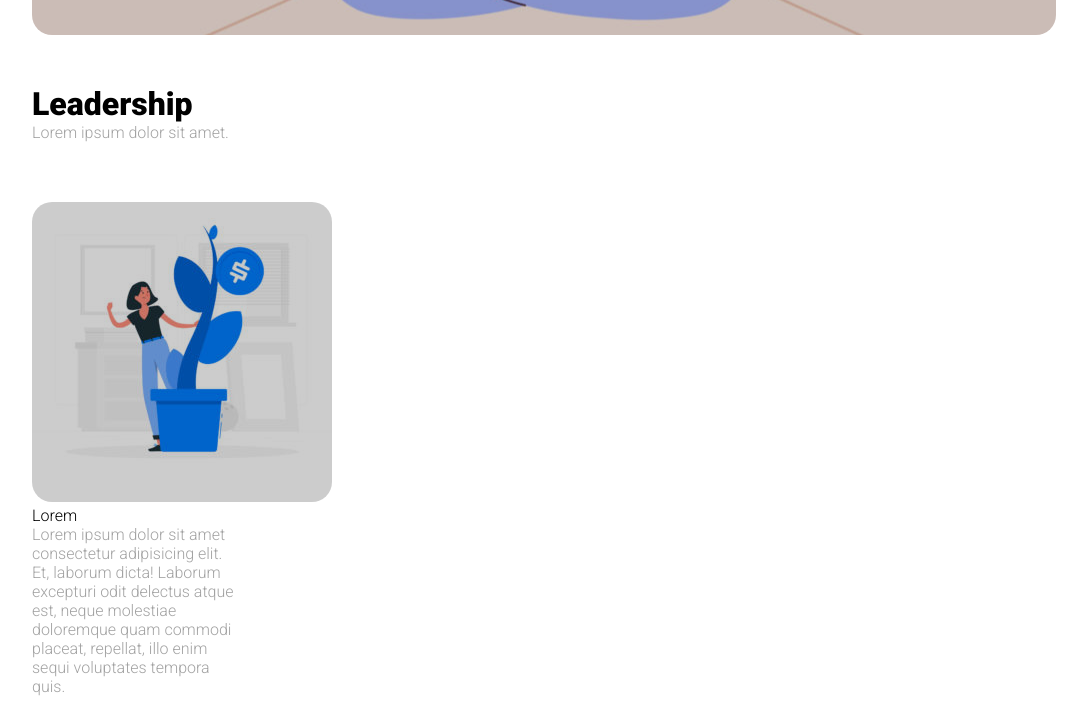
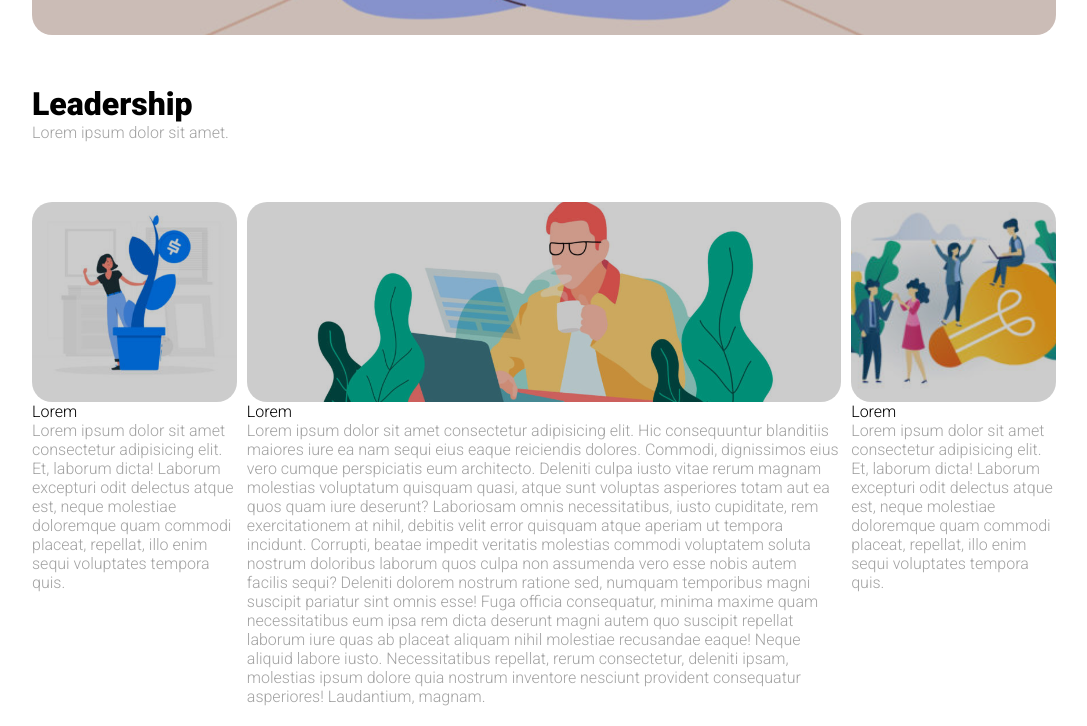
Before and after one commit to rizzamatteo96/htmlcss-wp, a plain HTML site: page index.html in a window 1280 px wide. Shown: the part 645-1371 px from the top of the page, without its empty margins (96-1183 px from the left). Drawn offline with Linux system fonts and the light colour scheme.

Commit message:
add all main content

```diff
--- a/css/style.css
+++ b/css/style.css
@@ -19,11 +19,6 @@ body{
     content: '';
     display: table;
     clear: both;
-}
-
-img{
-    filter: brightness(80%);
-    border-radius: 20px;
 }
 
 
@@ -90,6 +85,7 @@ header nav ul li a{
 
 .content{
     margin-top: 50px;
+    padding: 10px 0;
 }
 
 .content p{
@@ -109,10 +105,26 @@ header nav ul li a{
     margin: 0 10px;
 }
 
-.content{
-    padding: 10px 0;
+.immagine{
+    width: 100%;
+    height: 200px;
+    border-radius: 20px;
+    filter: brightness(80%);
+    background-size: cover;
+    background-position: center;
 }
 
+.content .left .immagine{
+    background-image: url(../img/img-1.jpg);
+}
+
+.content .center .immagine{
+    background-image: url(../img/banner-2.jpg);
+}
+
+.content .right .immagine{
+    background-image: url(../img/img-3.jpg);
+}
 
 /* --- footer --- */
 footer{
--- a/index.html
+++ b/index.html
@@ -63,18 +63,26 @@
                 <div class="content clearfix">
                     <!-- inizio contenitore di sinistra -->
                     <aside class="float-l left">
-                        <img src="img/img-1.jpg" alt="pianta dollaro">
+                        <div class="immagine"></div>
                         <span>Lorem</span>
                         <p>Lorem ipsum dolor sit amet consectetur adipisicing elit. Et, laborum dicta! Laborum excepturi odit delectus atque est, neque molestiae doloremque quam commodi placeat, repellat, illo enim sequi voluptates tempora quis.</p>
                     </aside>
                     <!-- fine contenitore di sinistra -->
 
                     <!-- inizio contenitore centrale -->
-                    <div class="float-l center"></div>
+                    <div class="float-l center">
+                        <div class="immagine"></div>
+                        <span>Lorem</span>
+                        <p>Lorem ipsum dolor sit amet consectetur adipisicing elit. Hic consequuntur blanditiis maiores iure ea nam sequi eius eaque reiciendis dolores. Commodi, dignissimos eius vero cumque perspiciatis eum architecto. Deleniti culpa iusto vitae rerum magnam molestias voluptatum quisquam quasi, atque sunt voluptas asperiores totam aut ea quos quam iure deserunt? Laboriosam omnis necessitatibus, iusto cupiditate, rem exercitationem at nihil, debitis velit error quisquam atque aperiam ut tempora incidunt. Corrupti, beatae impedit veritatis molestias commodi voluptatem soluta nostrum doloribus laborum quos culpa non assumenda vero esse nobis autem facilis sequi? Deleniti dolorem nostrum ratione sed, numquam temporibus magni suscipit pariatur sint omnis esse! Fuga officia consequatur, minima maxime quam necessitatibus eum ipsa rem dicta deserunt magni autem quo suscipit repellat laborum iure quas ab placeat aliquam nihil molestiae recusandae eaque! Neque aliquid labore iusto. Necessitatibus repellat, rerum consectetur, deleniti ipsam, molestias ipsum dolore quia nostrum inventore nesciunt provident consequatur asperiores! Laudantium, magnam.</p>
+                    </div>
                     <!-- fine contenitore centrale -->
 
                     <!-- inizio contenitore di destra -->
-                    <aside class="float-l right"></aside>
+                    <aside class="float-l right">
+                        <div class="immagine"></div>
+                        <span>Lorem</span>
+                        <p>Lorem ipsum dolor sit amet consectetur adipisicing elit. Et, laborum dicta! Laborum excepturi odit delectus atque est, neque molestiae doloremque quam commodi placeat, repellat, illo enim sequi voluptates tempora quis.</p>
+                    </aside>
                     <!-- fine contenitore di destra -->
                 </div>
                 <!-- fine contenitore del contenuto principale -->
```
